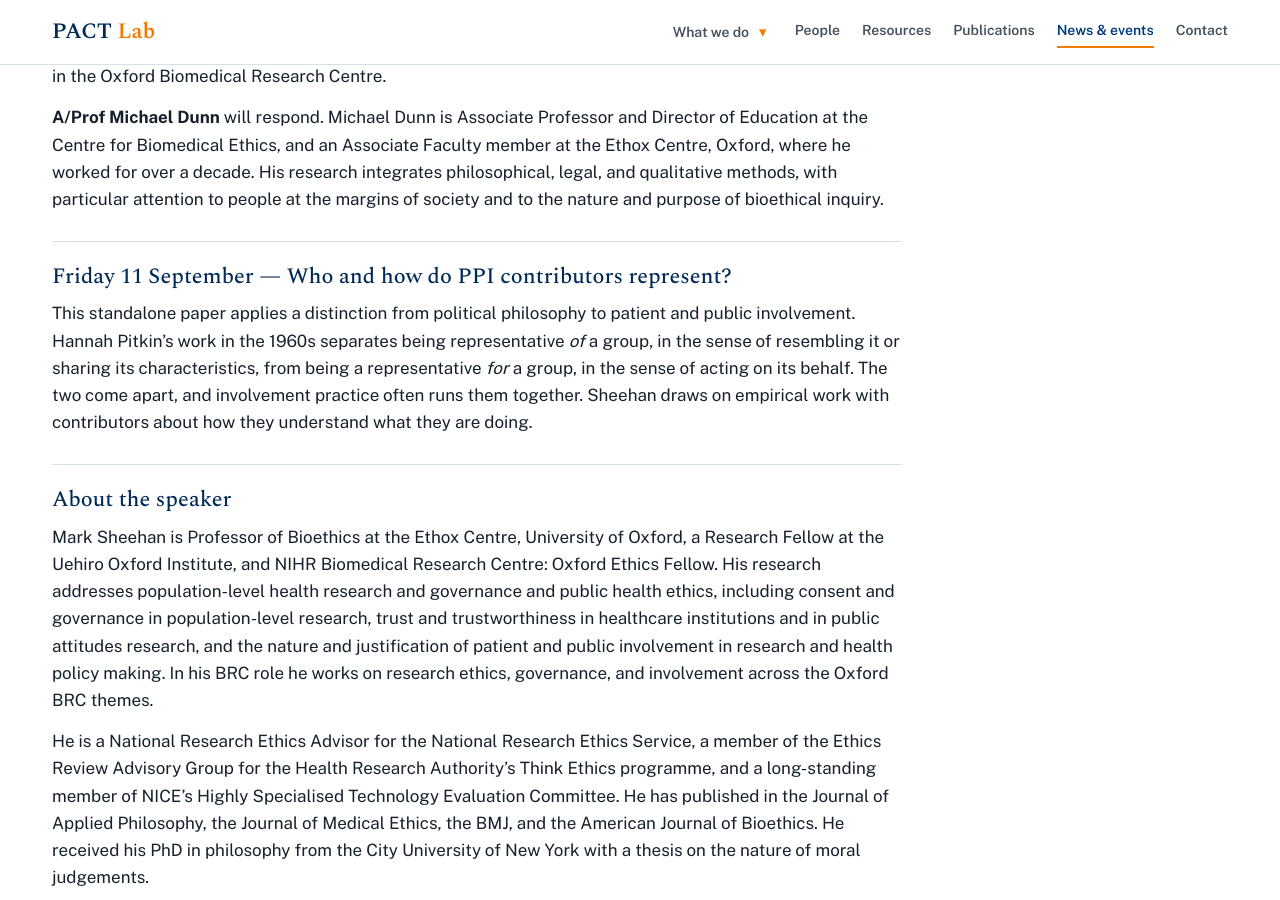
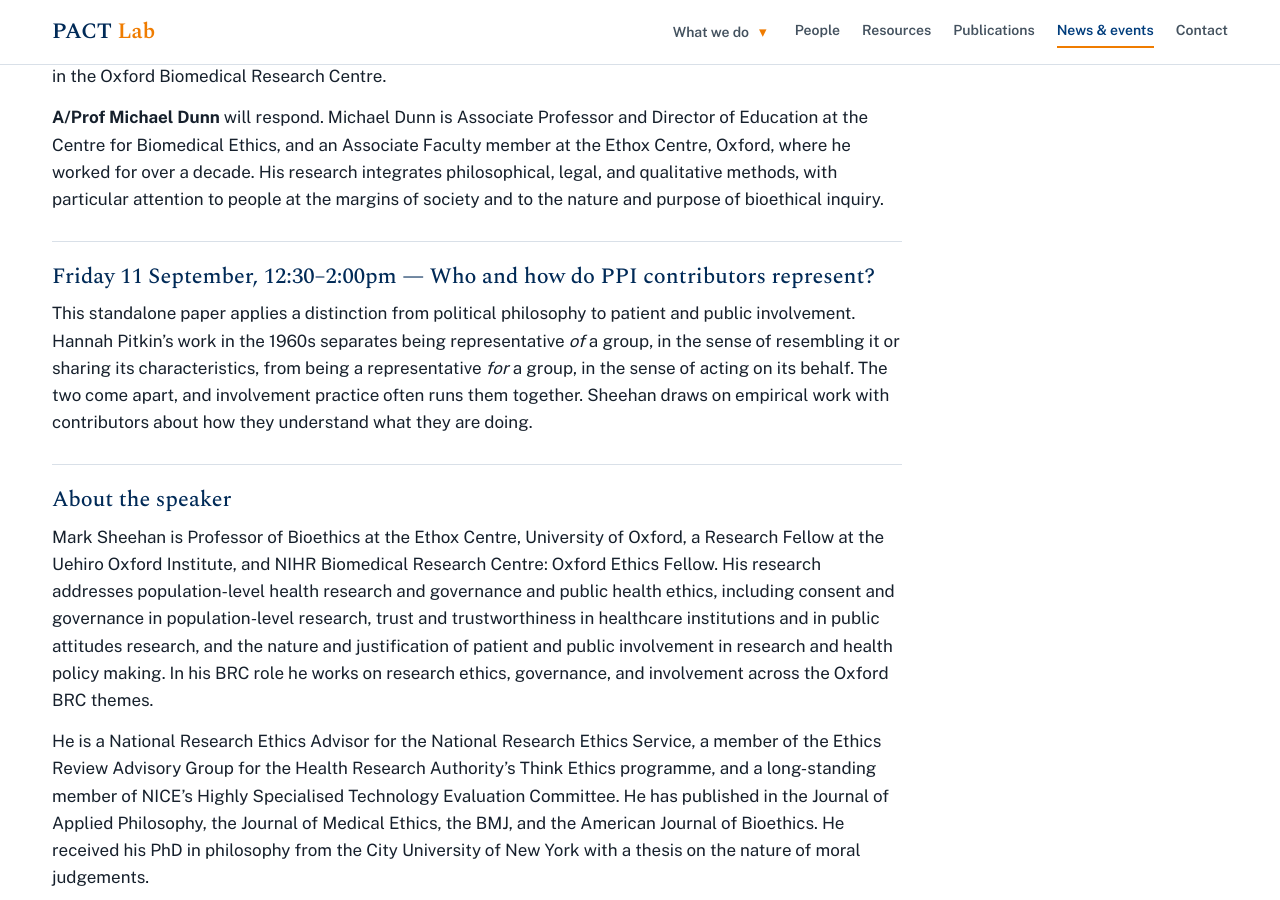
Before and after one commit to earp-lab/pact-lab, a Jekyll site: the page built from _events/mark-sheehan-visit.md, in a window 1280 px wide and 900 px high, scrolled down 1451 px. Built offline with Jekyll 4.4.1, drawn with Linux system fonts in a browser that asks for light colours; some of the changed text lies outside the part shown.

Commit message:
Add files via upload

```diff
--- a/_events/mark-sheehan-visit.md
+++ b/_events/mark-sheehan-visit.md
@@ -25,7 +25,7 @@
     blurb: "What involvement is for, and when and for which kinds of research there is no need or requirement to do it. With a response from A/Prof Michael Dunn."
   - title: "Who and how do PPI contributors represent? Representation in patient and public involvement in health research"
     date: 2026-09-11
-    time: "Time to be confirmed"
+    time: "12:30–2:00pm"
     location: "Block MD11, 10 Medical Drive (room to be confirmed)"
     blurb: "A standalone paper applying distinctions from political philosophy to patient and public involvement."
 ---
@@ -40,7 +40,7 @@
 
 **A/Prof Michael Dunn** will respond. Michael Dunn is Associate Professor and Director of Education at the Centre for Biomedical Ethics, and an Associate Faculty member at the Ethox Centre, Oxford, where he worked for over a decade. His research integrates philosophical, legal, and qualitative methods, with particular attention to people at the margins of society and to the nature and purpose of bioethical inquiry.
 
-## Friday 11 September — Who and how do PPI contributors represent?
+## Friday 11 September, 12:30–2:00pm — Who and how do PPI contributors represent?
 
 This standalone paper applies a distinction from political philosophy to patient and public involvement. Hannah Pitkin's work in the 1960s separates being representative *of* a group, in the sense of resembling it or sharing its characteristics, from being a representative *for* a group, in the sense of acting on its behalf. The two come apart, and involvement practice often runs them together. Sheehan draws on empirical work with contributors about how they understand what they are doing.
 
```
